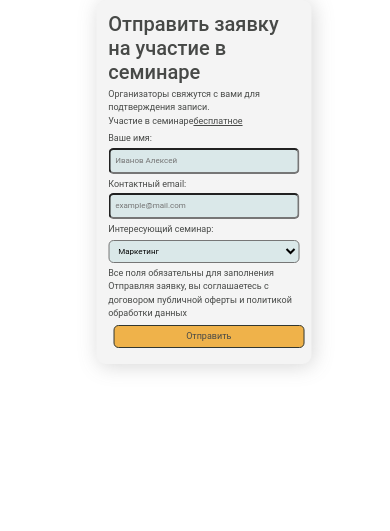
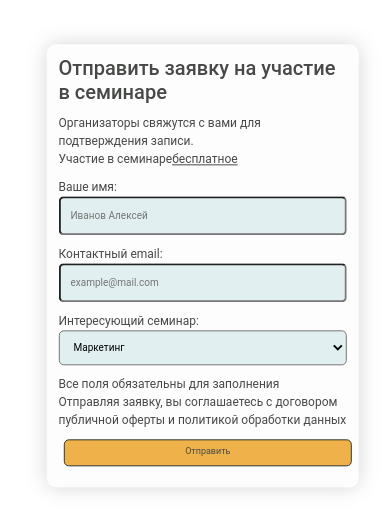
Before and after one commit to Sashaio21/send-email, a PHP site: page / in a window 390 px wide. Shown: the top 531 px of the page. Run offline with PHP 8.4, Linux system fonts and the light colour scheme.

Commit message:
Update style.css

```diff
--- a/style.css
+++ b/style.css
@@ -1,10 +1,13 @@
 * {
-    /* outline: 1px solid green; */
-    font-family: 'Roboto';
+    font-family: 'Roboto', Arial, sans-serif;
 }
 h1 {
     margin: 0px;
     font-size: 45px;
+    color: #474947;
+}
+
+input{
     color: #474947;
 }
 p {
@@ -33,7 +36,7 @@ button {
 .input-element {
     width: 100%;
     font-size: 15px;
-    padding: 10px;
+    padding: 15px;
     border-radius: 5px;
     background-color: #98c8ce47;
 }
@@ -96,21 +120,46 @@ button {
 
 .maincontainer {
     position: absolute;
-    transform: translate(45%, 0%); /* Сдвиг на половину ширины и высоты */
+    transform: translate(50%, 10%);
     padding: 3%;
     display: flex;
     flex-direction: column;
-    width: 55%;
+    width: 50%;
     border-radius: 9px;
-    background-color: #f4f4f4;
+    background-color: #fdfdfd;
     justify-content: space-around;
-    box-shadow: 2px 2px 20px #67676744;
+    box-shadow: 0px 0px 20px #67676744;
+}
+
+.anim-loaded {
+    animation: pulse-opacity 2s infinite;
+}
+
+@keyframes pulse-opacity {
+    0% {
+        opacity: 0.8;
+    }
+    50% {
+        opacity: 0.4;
+    }
+    100% {
+        opacity: 0.8;
+    }
 }
 
 
 @media (max-width: 918px) {
+    .maincontainer {
+        width: 55%;
+        transform: translate(45%, 10%); /* Сдвиг на половину ширины и высоты */
+    }
+
     p {
         margin: 0px;
+        font-size: 12px;
+    }
+
+    .success-message {
         font-size: 12px;
     }
 
@@ -128,13 +177,18 @@ button {
 
     .input-element {
         font-size: 10px;
-        padding: 5px;
+        padding: 10px;
     }
 }
 
 @media (max-width: 707px) {
     h1 {
         font-size: 20px;
+    }
+
+    .maincontainer {
+        width: 70%;
+        transform: translate(25%, 10%); /* Сдвиг на половину ширины и высоты */
     }
 
     .error-message {
@@ -156,9 +210,17 @@ button {
 }
 
 @media (max-width: 471px) {
-    p {
+
+    .maincontainer {
+        width: 80%;
+        transform: translate(15%, 10%); /* Сдвиг на половину ширины и высоты */
+    }
+
+    /* p {
         font-size: 9px;
     }
+
+
     .info-text-row{
         flex-direction: column;
     }
```
Also changed, not shown: other parts of style.css (+29 -8 lines).
